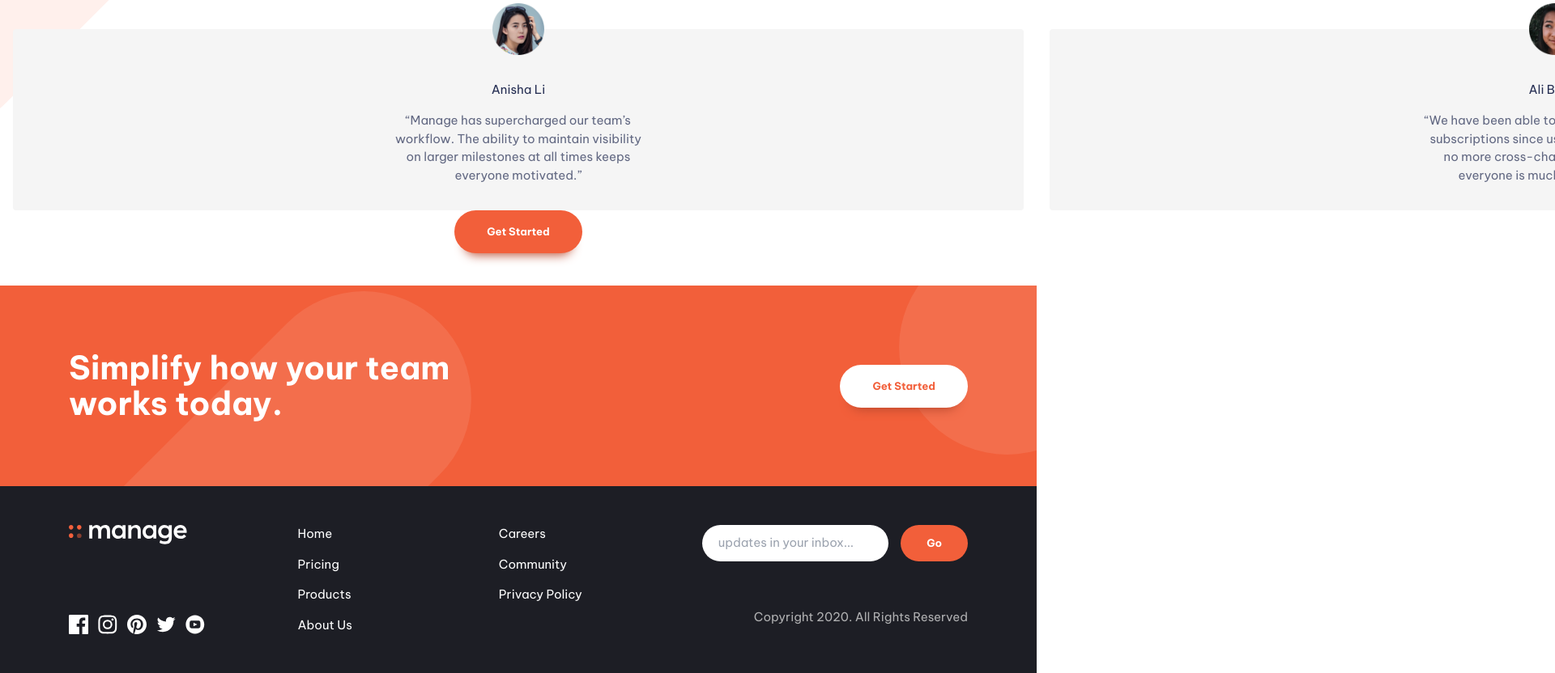
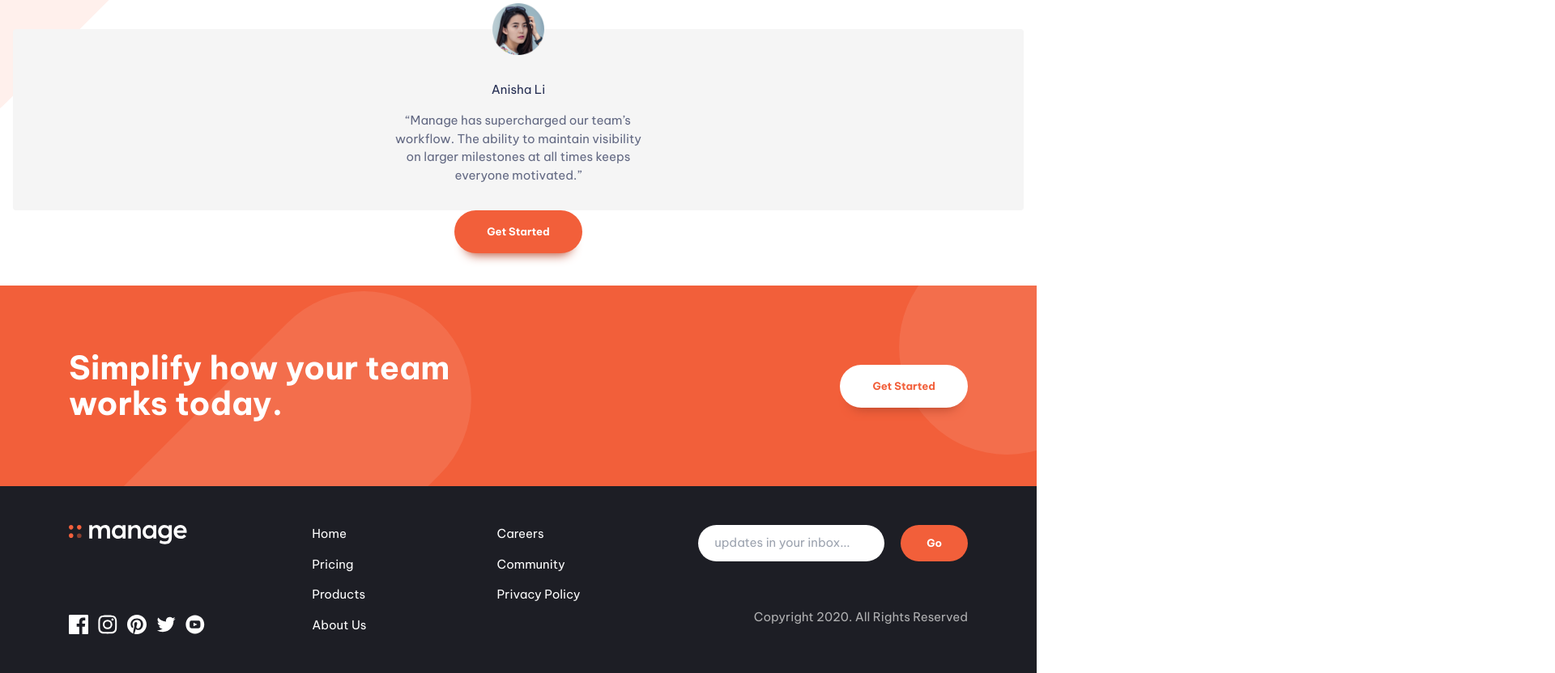
Before and after one commit to andy820621/Manage-Landing-Page, a website built with Vite: page index.html in a window 1280 px wide. Shown: the part 1486-2318 px from the top of the page at 81% size, 1920 px wide, since content can reach past the window. Built offline with nearby package versions, Linux system fonts and the light colour scheme; what a11y-slider would draw is missing.

Commit message:
fix: make footer perfect

```diff
--- a/index.html
+++ b/index.html
@@ -23,7 +23,7 @@
 		<!-- Style Css -->
 		<link rel="stylesheet" href="./tailwind/output.css" />
 	</head>
-	<body class="text-body text-primary-400 overflow-x-hidden">
+	<body class="text-body text-primary-400">
 		<header class="primary-header pt-12">
 			<div class="my-container">
 				<div class="flex items-center justify-between">
@@ -240,7 +240,7 @@
 						</a>
 
 						<ul
-							class="flex gap-8 tablet:gap-3 [&>li>a>svg]:w-8 tablet:[&>li>a>svg]:w-6 [&>li>a>svg]:fill-neutral-100 [&>li>a:is(:hover,:focus)>svg]:fill-accent-400 [&>li>a>svg]:duration-300 [&>li>a>svg]:aspect-square"
+							class="flex gap-5 tablet:gap-3 [&>li>a>svg]:w-8 tablet:[&>li>a>svg]:w-6 [&>li>a>svg]:fill-neutral-100 [&>li>a:is(:hover,:focus)>svg]:fill-accent-400 [&>li>a>svg]:duration-300 [&>li>a>svg]:aspect-square"
 							role="list"
 							aria-label="Social links"
 						>
@@ -286,7 +286,9 @@
 						</ul>
 					</div>
 					<div>
-						<nav class="footer-nav | columns-2 gap-[clamp(5.5rem,10vw,7rem)]">
+						<nav
+							class="columns-2 gap-[clamp(5.5rem,10vw,7rem)] max-w-[90%] mx-auto"
+						>
 							<ul
 								class="flow [&>li>a]:duration-300 [&>li>a:is(:hover,:focus)]:text-accent-400"
 								style="--flow-spacer: 1em"
@@ -303,12 +305,8 @@
 						</nav>
 					</div>
 					<div class="justify-self-end">
-						<form action="post">
-							<input
-								type="email"
-								class="mr-3"
-								placeholder="updates in your inbox..."
-							/>
+						<form action="post" class="flex justify-center gap-5 flex-wrap">
+							<input type="email" placeholder="updates in your inbox..." />
 							<button class="btn" data-glow="none">Go</button>
 						</form>
 					</div>
--- a/input.css
+++ b/input.css
@@ -28,6 +28,7 @@
 @layer base {
 	html,
 	body {
+		@apply overflow-x-hidden;
 		font-family: "Be Vietnam Pro", sans-serif;
 	}
 	p:not([class]) {
@@ -60,6 +61,8 @@
 	}
 	.with-blob-bgImage {
 		position: relative;
+		/* overflow-x: hidden;
+		overflow-y: visible; */
 	}
 	.with-blob-bgImage .blob {
 		@apply absolute inset-0 -z-[1];
```
Also changed, not shown: README.md, tailwind/output.css.
